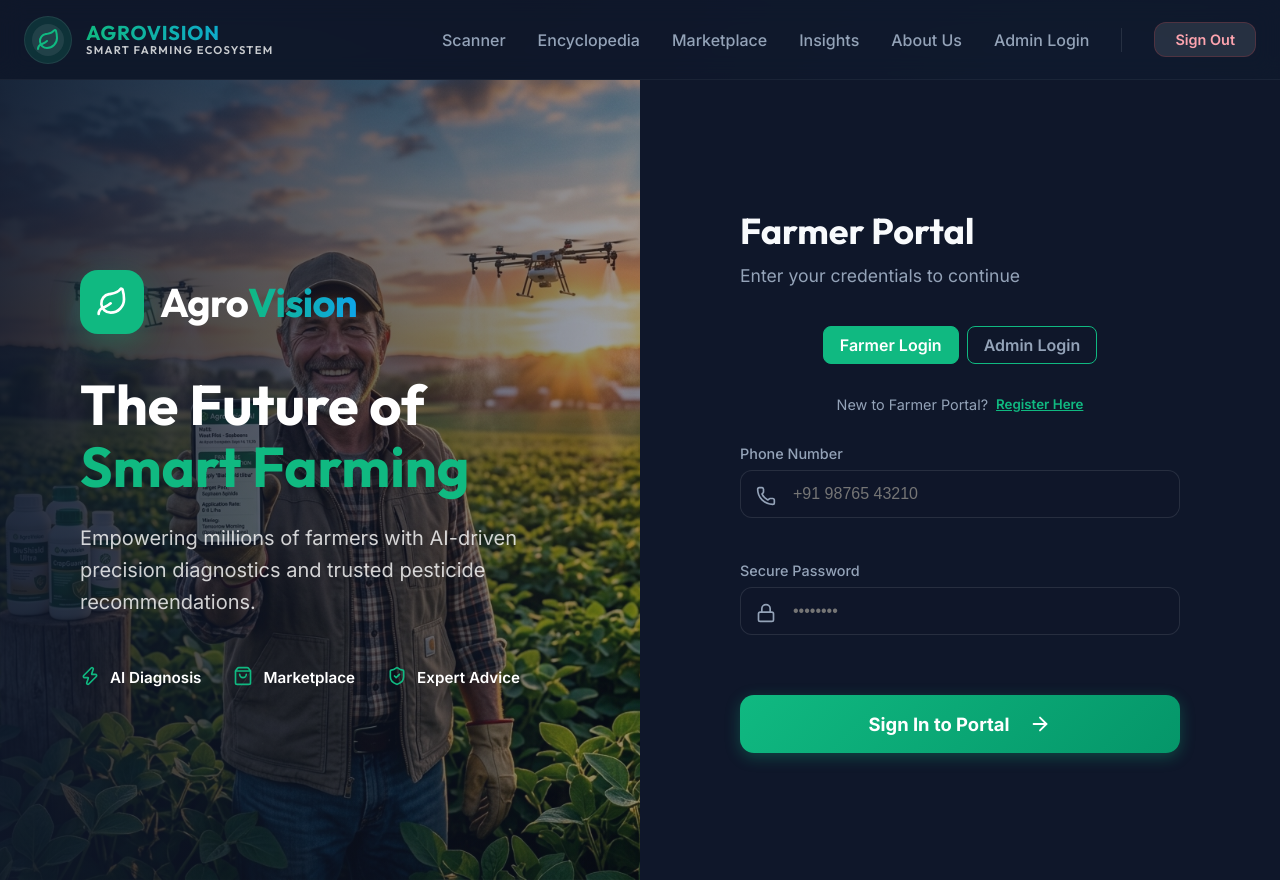
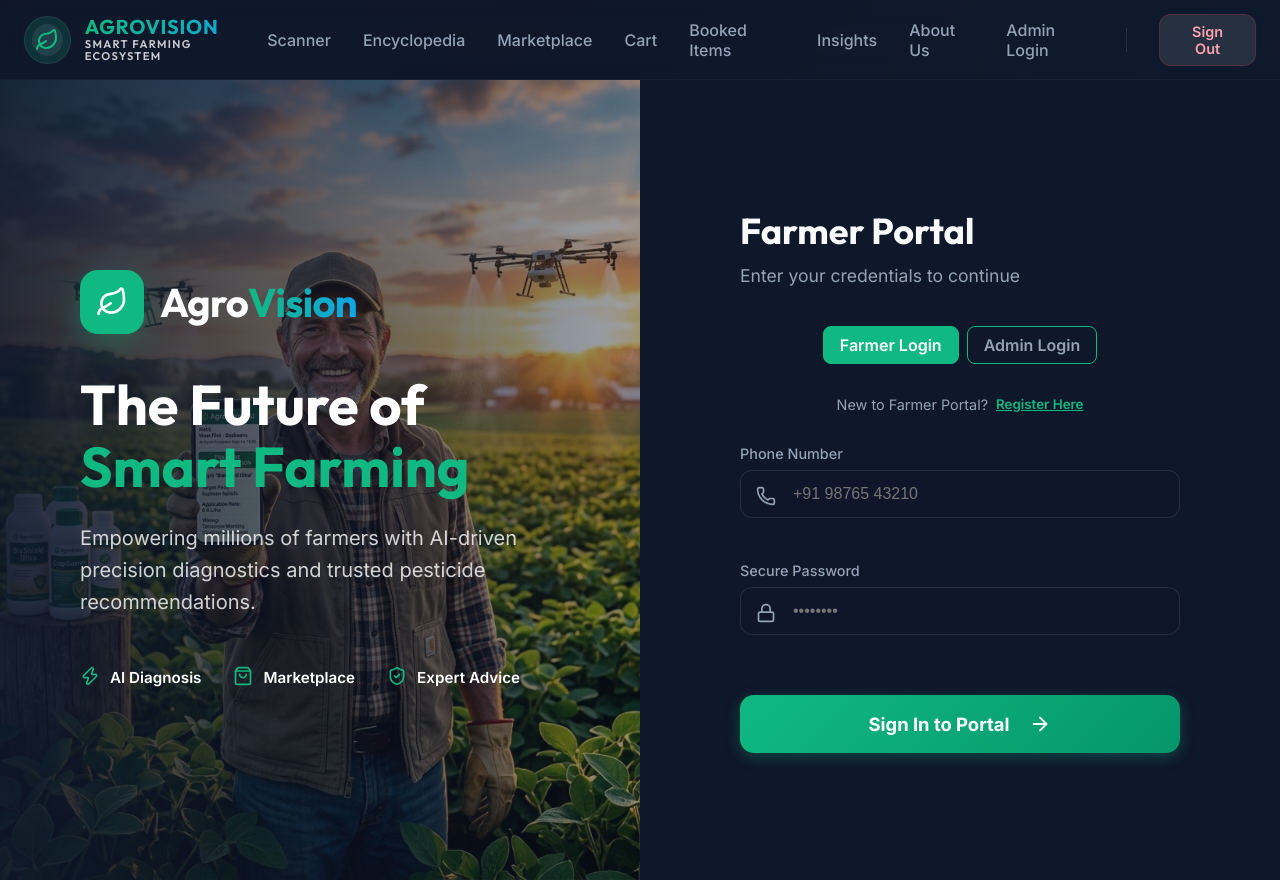
Before and after one commit to Mamatha36029/projects, a React (Vite) app in the folder frontend/: page /login in a window 1280 px wide. Built offline with nearby package versions, Linux system fonts and the light colour scheme; sample sign-in values are in the browser's storage.

Commit message:
Add Cart and Booked Items to header

```diff
--- a/frontend/src/App.jsx
+++ b/frontend/src/App.jsx
@@ -62,6 +62,8 @@ function App() {
               <Link to="/home" className="nav-link">Scanner</Link>
               <Link to="/encyclopedia" className="nav-link">Encyclopedia</Link>
               <Link to="/marketplace" className="nav-link">Marketplace</Link>
+              <Link to="/marketplace" className="nav-link">Cart</Link>
+              <Link to="/marketplace" className="nav-link">Booked Items</Link>
               <Link to="/marketing" className="nav-link">Insights</Link>
               <Link to="/about" className="nav-link">About Us</Link>
               <Link to="/admin-login" className="nav-link">Admin Login</Link>
```
